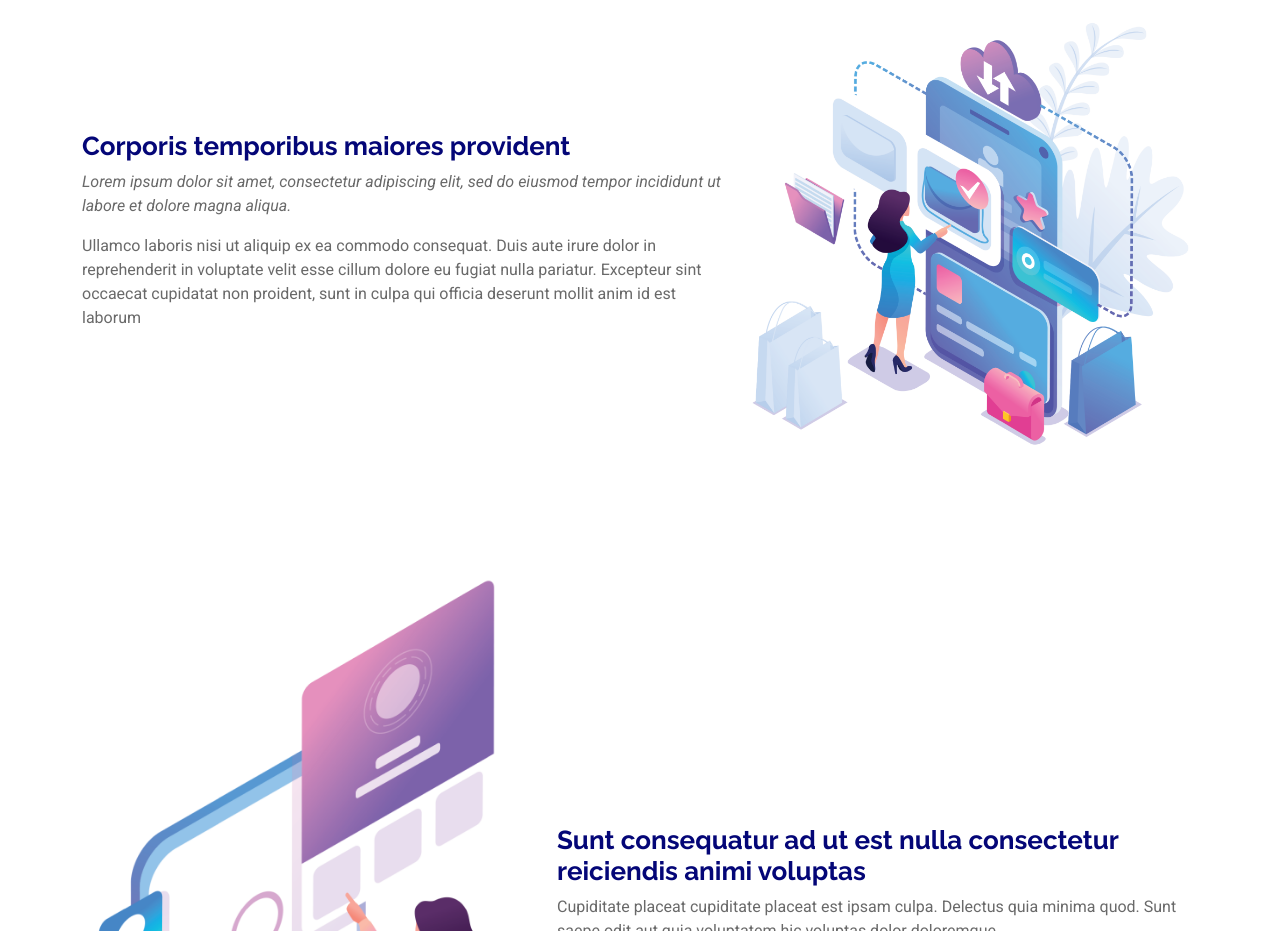
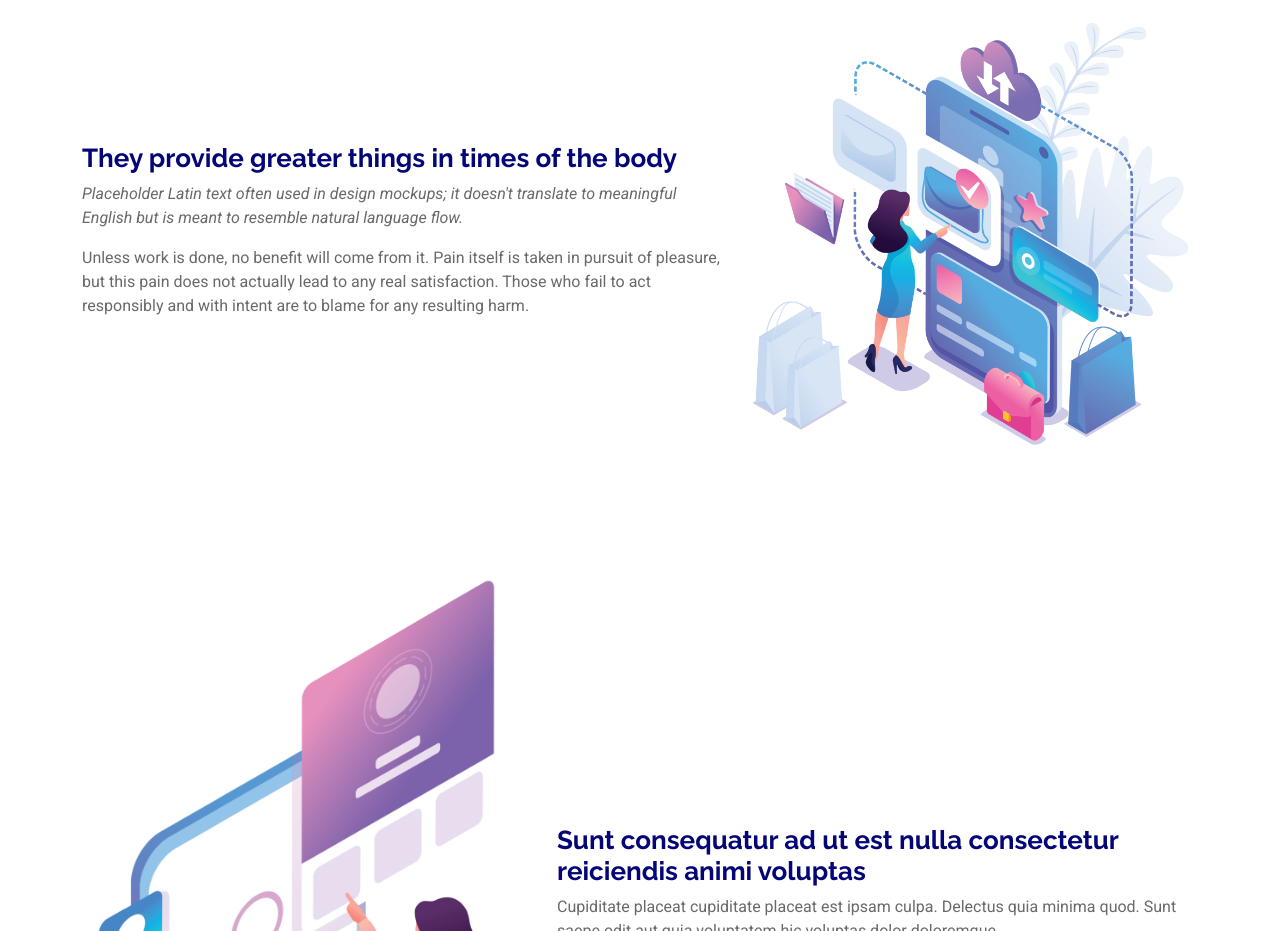
Before and after one commit to Ezekwechibuikem/CSAS, a plain HTML site: page index.html in a window 1280 px wide. Shown: the part 3080-4011 px from the top of the page. Drawn offline with Linux system fonts and the light colour scheme.

Commit message:
transalated a write up where a lady is standing alone

```diff
--- a/index.html
+++ b/index.html
@@ -353,15 +353,12 @@
             <img src="assets/img/details-2.png" class="img-fluid" alt="">
           </div>
           <div class="col-md-7 order-2 order-md-1" data-aos="fade-up" data-aos-delay="200">
-            <h3>Corporis temporibus maiores provident</h3>
+            <h3>They provide greater things in times of the body</h3>
             <p class="fst-italic">
-              Lorem ipsum dolor sit amet, consectetur adipiscing elit, sed do eiusmod tempor incididunt ut labore et dolore
-              magna aliqua.
+              Placeholder Latin text often used in design mockups; it doesn't translate to meaningful English but is meant to resemble natural language flow.
             </p>
             <p>
-              Ullamco laboris nisi ut aliquip ex ea commodo consequat. Duis aute irure dolor in reprehenderit in voluptate
-              velit esse cillum dolore eu fugiat nulla pariatur. Excepteur sint occaecat cupidatat non proident, sunt in
-              culpa qui officia deserunt mollit anim id est laborum
+              Unless work is done, no benefit will come from it. Pain itself is taken in pursuit of pleasure, but this pain does not actually lead to any real satisfaction. Those who fail to act responsibly and with intent are to blame for any resulting harm.
             </p>
           </div>
         </div><!-- Features Item -->
```
